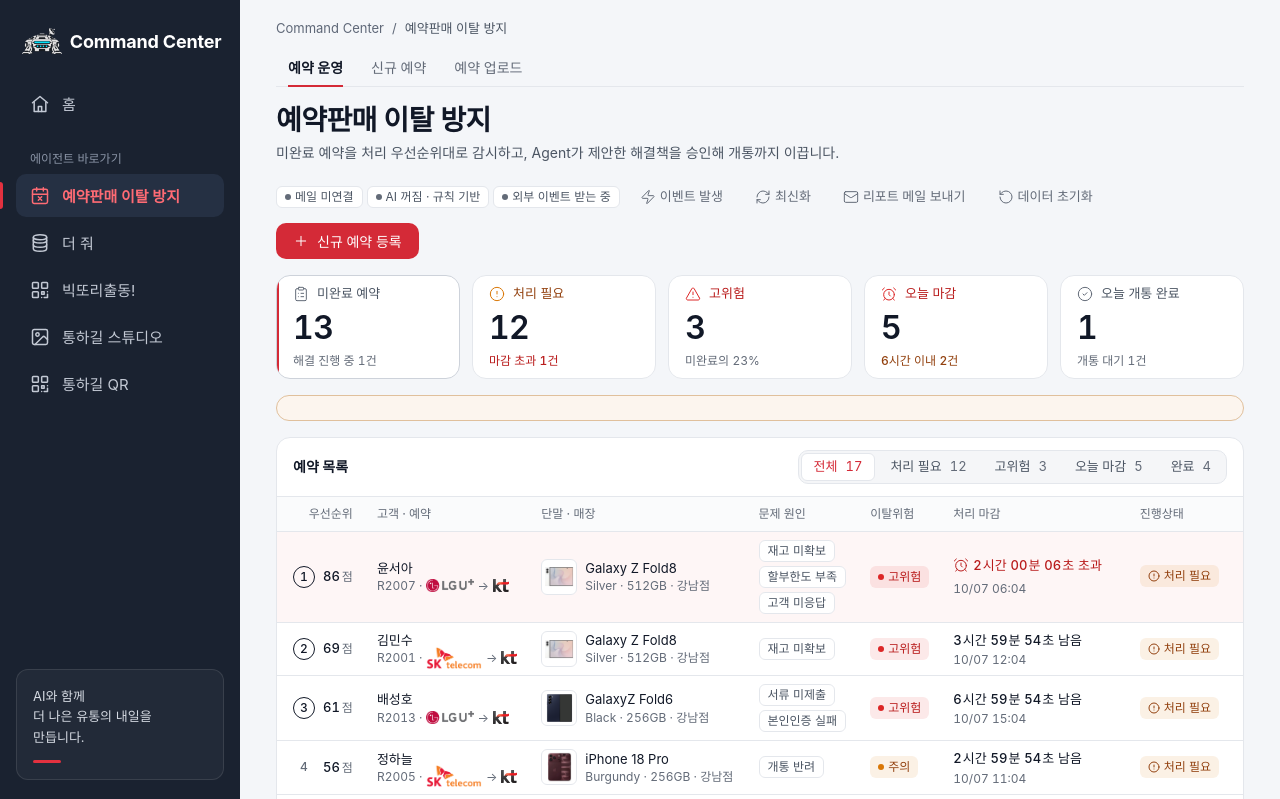
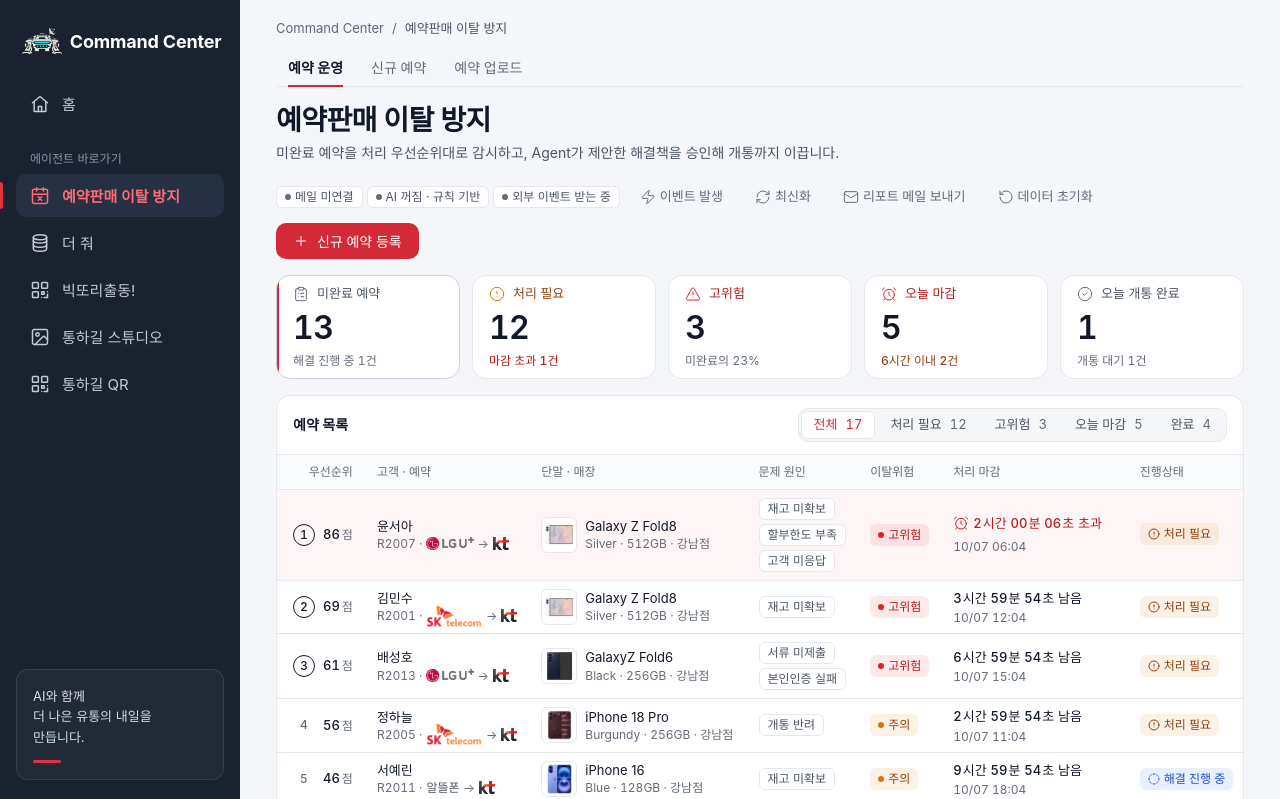
Before and after one commit to KT-K-NewDeal-Pangyo-Class01-Team02/K_NewDeal_Agent_Project, a Flask app: page /savedeal in a window 1280 px wide. Shown: the top 799 px of the page. Run offline with Flask 3, Linux system fonts and the light colour scheme; data comes from the database, SQL or seed files in the repository; data that the repository does not hold is empty; some web fonts are replaced.

Commit message:
fix(savedeal): hide empty event banner border when banner is hidden
display:flex 가 hidden 속성을 덮어 목록 위에 빈 주황 테두리가 보이던 문제 수정

Co-Authored-By: Claude Opus 5.5 <noreply@anthropic.com>

```diff
--- a/savedeal_seunghoon/static/css/dashboard.css
+++ b/savedeal_seunghoon/static/css/dashboard.css
@@ -1131,6 +1131,11 @@
   background: color-mix(in srgb, var(--color-warning) 7%, var(--color-surface));
 }
 
+/* display:flex 가 hidden 속성을 덮어 빈 배너 테두리가 보이지 않도록 */
+.event-banner[hidden] {
+  display: none;
+}
+
 .event-banner.is-entering {
   animation: banner-enter var(--duration-tick) var(--ease-out) both;
 }
```
Also changed, not shown: savedeal_seunghoon/tests/test_wording.py (+8 -0 lines).
